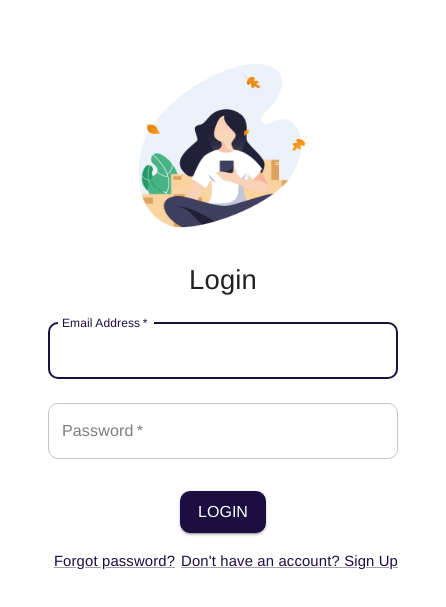
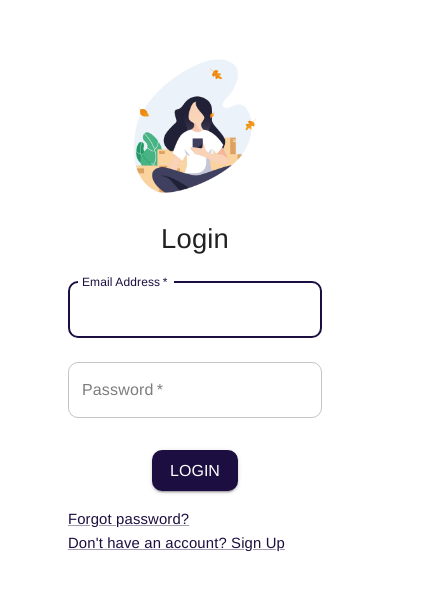
Before and after one commit to CommuneCar/mono-app, a React (Vite) app in the folder apps/ui/: page / in a window 390 px wide. Shown: the part 121-728 px from the top of the page, 446 px wide, since content can reach past the window. Built offline with nearby package versions, Linux system fonts and the light colour scheme.

Commit message:
Made pages responsive

```diff
--- a/apps/ui/src/Communities/CommunityCard.tsx
+++ b/apps/ui/src/Communities/CommunityCard.tsx
@@ -20,10 +20,10 @@ const CommunityCard = ({ name, description, png }: CommunityCardProps) => {
   const [joined, setJoined] = useState(false);
 
   return (
-    <Box style={{ margin: '5%' }}>
-      <Card>
+    <Box sx={{ margin: '5%', width: '100%', maxWidth: 400 }}>
+      <Card sx={{ display: 'flex', flexDirection: 'column', height: '100%' }}>
         <CardMedia component="img" height="140" image={png} alt="tlv" />
-        <CardContent>
+        <CardContent sx={{ flexGrow: 1 }}>
           <Typography
             gutterBottom
             variant="body2"
--- a/apps/ui/src/Communities/index.tsx
+++ b/apps/ui/src/Communities/index.tsx
@@ -7,7 +7,9 @@ export interface CommunitiesFeedProps {
 
 const RidesFeed = ({ communities }: CommunitiesFeedProps) => {
   return (
-    <Box>
+    <Box
+      sx={{ display: 'flex', flexDirection: 'column', alignItems: 'center' }}
+    >
       {communities.map((community) => (
         <CommunityCard
           name={community.name}
--- a/apps/ui/src/RidesFeed/RideCard.tsx
+++ b/apps/ui/src/RidesFeed/RideCard.tsx
@@ -20,10 +20,10 @@ const RideCard = ({ communityName, description, png }: RidesCardProps) => {
   const [joined, setJoined] = useState(false);
 
   return (
-    <Box style={{ margin: '5%' }}>
-      <Card>
+    <Box sx={{ margin: '5%', width: '100%', maxWidth: 400 }}>
+      <Card sx={{ display: 'flex', flexDirection: 'column', height: '100%' }}>
         <CardMedia component="img" height="140" image={png} alt="tlv" />
-        <CardContent>
+        <CardContent sx={{ flexGrow: 1 }}>
           <Typography
             gutterBottom
             variant="body2"
--- a/apps/ui/src/RidesFeed/index.tsx
+++ b/apps/ui/src/RidesFeed/index.tsx
@@ -7,7 +7,9 @@ export interface RidesFeedProps {
 
 const RidesFeed = ({ rides }: RidesFeedProps) => {
   return (
-    <Box>
+    <Box
+      sx={{ display: 'flex', flexDirection: 'column', alignItems: 'center' }}
+    >
       {rides.map((ride) => (
         <RideCard
           communityName={ride.communityName}
--- a/apps/ui/src/SignIn.tsx
+++ b/apps/ui/src/SignIn.tsx
@@ -35,17 +35,21 @@ const SignIn = ({ setMenuVisible }: SignInProps) => {
             display: 'flex',
             flexDirection: 'column',
             alignItems: 'center',
+            minHeight: '100vh', // Ensure the container takes the full height of the viewport
+            justifyContent: 'center', // Center the content vertically
+            padding: '0 20px', // Add padding on the sides for mobile devices
           }}
         >
           <Box
             component="img"
             sx={{
-              height: 233,
-              width: 350,
+              width: '100%', // Make image width 100% for responsiveness
+              marginTop: -10,
             }}
             src={loginImage}
+            alt="Login Image"
           />
-          <Typography component="h1" variant="h5">
+          <Typography component="h1" variant="h5" align="center">
             Login
           </Typography>
           <Box
@@ -53,6 +57,7 @@ const SignIn = ({ setMenuVisible }: SignInProps) => {
             onSubmit={handleSubmit}
             noValidate
             sx={{ mt: 1 }}
+            width="100%" // Ensure the form takes full width
           >
             <TextField
               margin="normal"
@@ -86,8 +91,8 @@ const SignIn = ({ setMenuVisible }: SignInProps) => {
             >
               Login
             </Button>
-            <Grid container>
-              <Grid item xs>
+            <Grid container justifyContent="space-between">
+              <Grid item>
                 <Link href="#" variant="body2">
                   Forgot password?
                 </Link>
--- a/apps/ui/src/SignUp.tsx
+++ b/apps/ui/src/SignUp.tsx
@@ -34,17 +34,20 @@ const SignUp = () => {
             display: 'flex',
             flexDirection: 'column',
             alignItems: 'center',
+            minHeight: '100vh', // Ensure the container takes the full height of the viewport
+            justifyContent: 'center', // Center the content vertically
+            padding: '0 20px', // Add padding on the sides for mobile devices
           }}
         >
           <Box
             component="img"
             sx={{
-              height: 233,
-              width: 350,
+              width: '100%', // Make image width 100% for responsiveness
+              marginTop: -10,
             }}
             src={signUpImage}
           />
-          <Typography component="h1" variant="h5">
+          <Typography component="h1" variant="h5" align="center">
             Sign up
           </Typography>
           <Box
```
